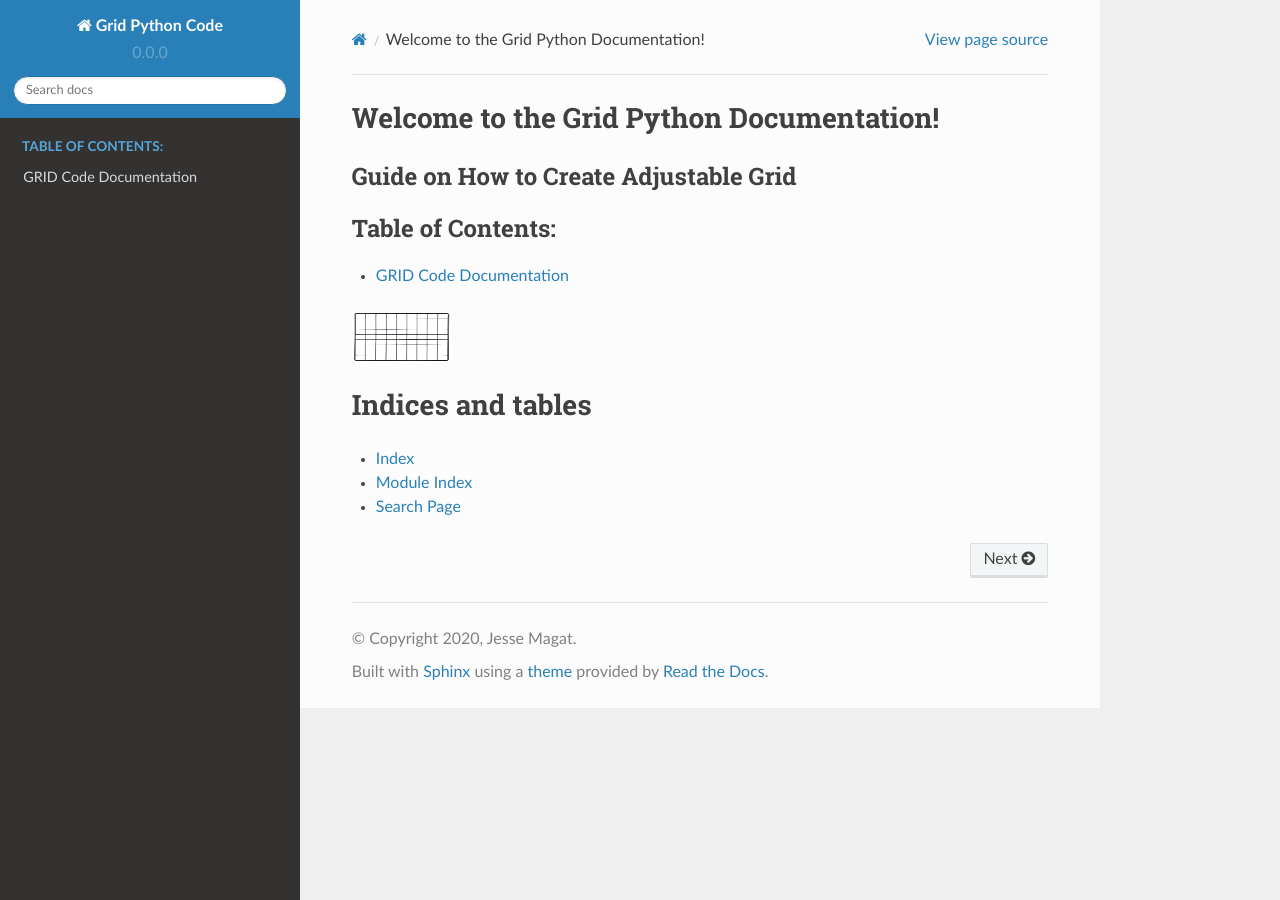
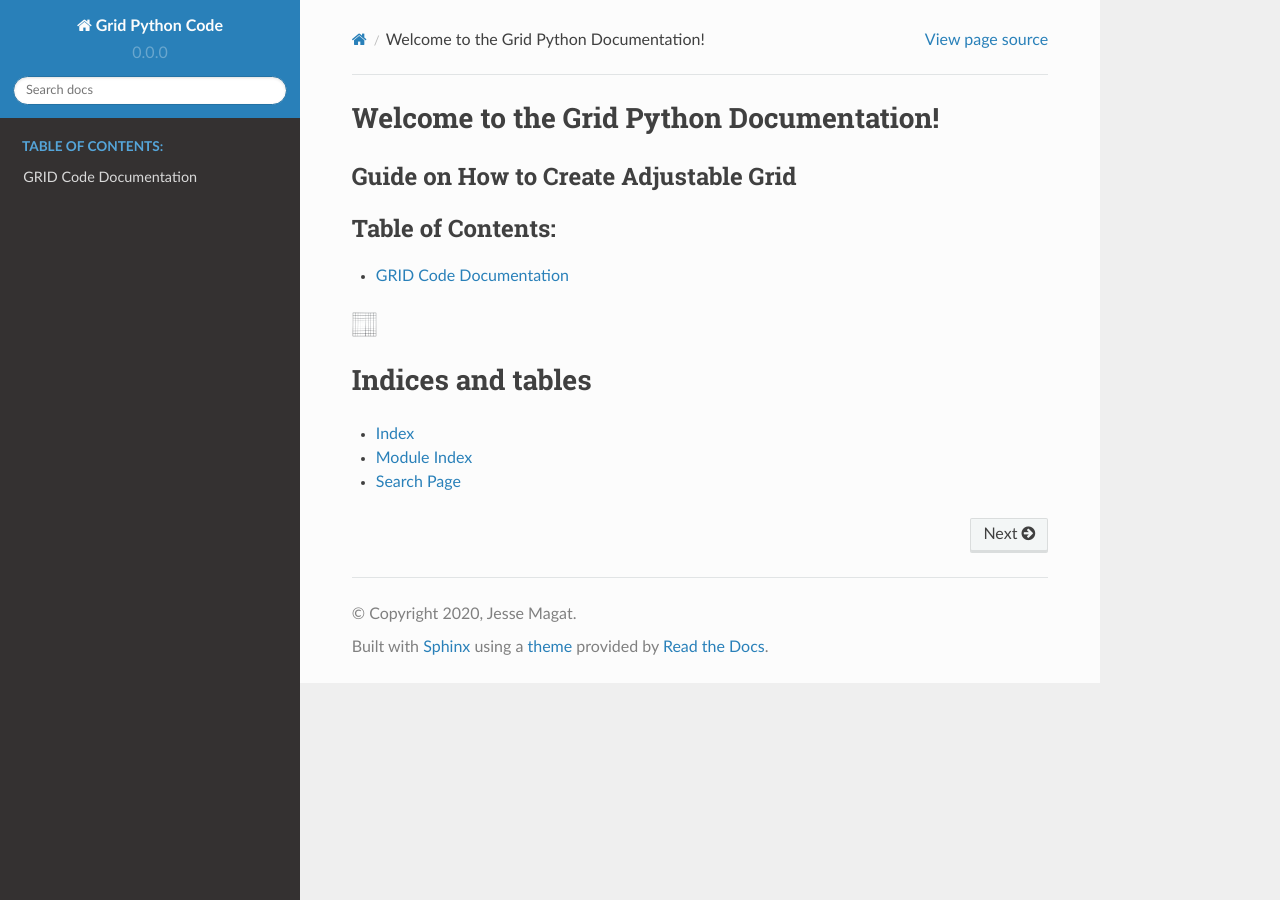
Before and after one commit to magatj/magatj.github.io, a Sphinx documentation site: the page built from sphinx_doc/source/index.rst, in a window 1280 px wide. Built offline with Sphinx 7.4.7 and the Read the Docs theme 2.0.0, drawn with Linux system fonts in a browser that asks for light colours.

Commit message:
Update index.rst

```diff
--- a/sphinx_doc/source/index.rst
+++ b/sphinx_doc/source/index.rst
@@ -16,8 +16,8 @@ Guide on How to Create Adjustable Grid
    additional/welcome.rst
 
 .. image:: standard-grid.png
-   :width: 200px
-   :height: 100px
+   :width: 50px
+   :height: 50px
    :scale: 50%
 
 Indices and tables
```
